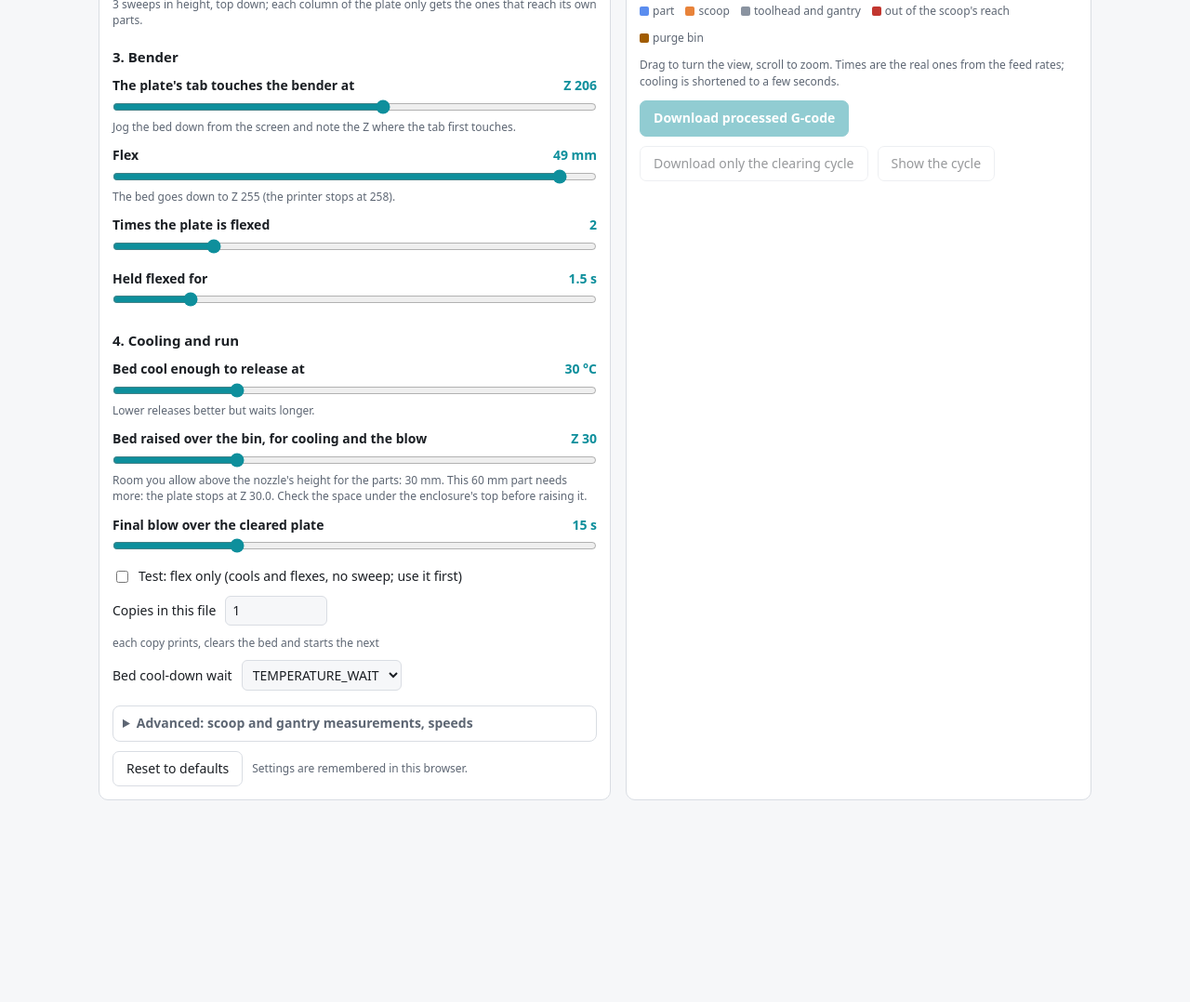
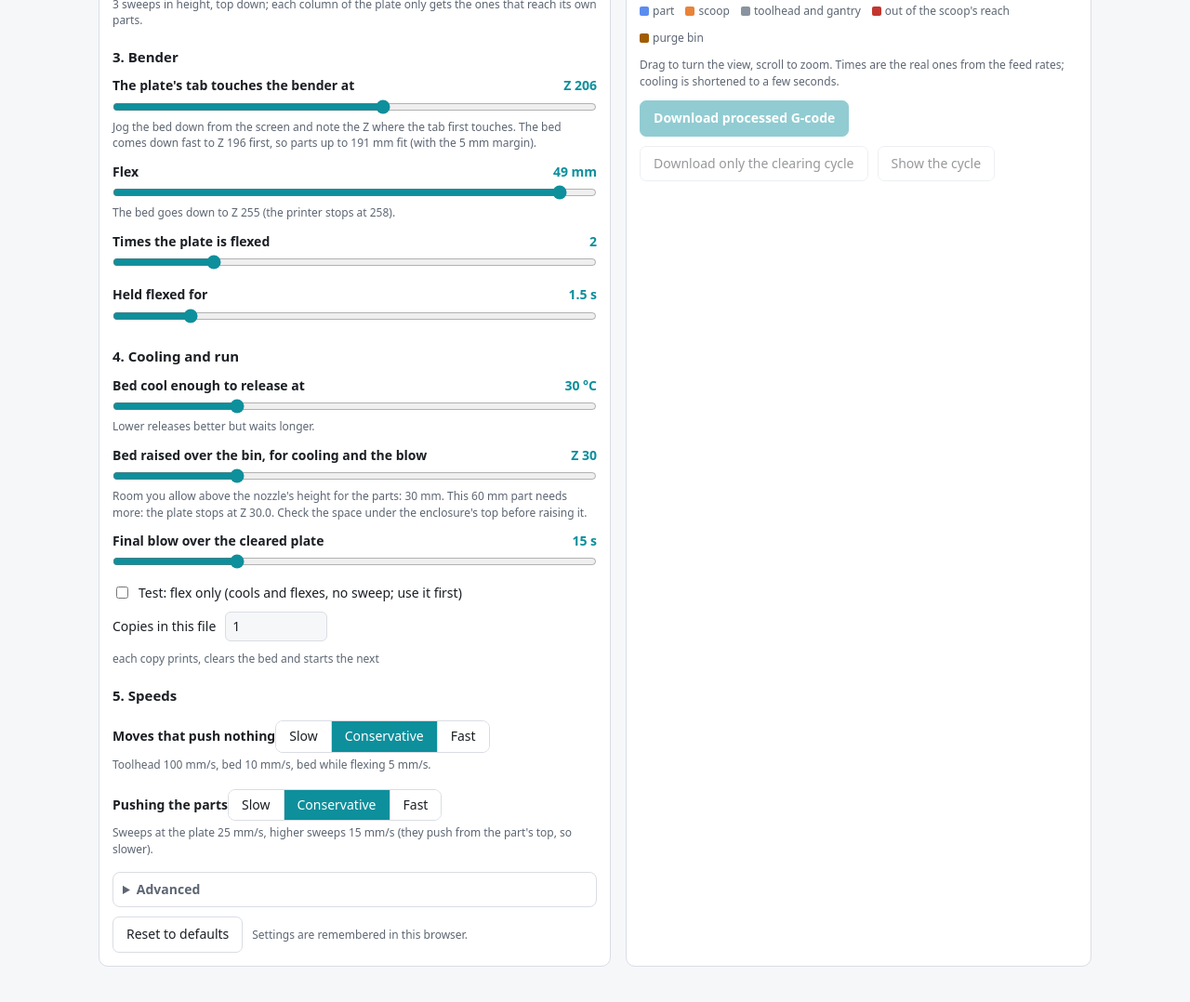
Before and after one commit to rome6/cc2-autoclear, a plain HTML site: page index.html in a window 1280 px wide. Shown: the part 666-1744 px from the top of the page at 93% size. Before the commit the page ends 1575 px from the top, so only its background shows below. Drawn offline with Linux system fonts and the light colour scheme.

Commit message:
Fixed scoop geometry, speed profiles, part limit from the bender
Drops the M190 R option (the CC2 runs Klipper's TEMPERATURE_WAIT) and the
scoop and gantry measurements from the page. The tallest part now follows the
bender: the bed approaches 10 mm above the touch point before flexing. Feed
rates come from two profiles, moves that push nothing and the pushes.

Co-Authored-By: Claude Opus 5.5 <noreply@anthropic.com>

```diff
--- a/index.html
+++ b/index.html
@@ -67,6 +67,12 @@ h2.step { margin-top: 20px; }
 .slider .why { color: var(--muted); font-size: 12px; }
 .slider.off { opacity: .5; }
 details.advanced { margin-top: 16px; }
+.speeds { display: grid; gap: 12px; }
+.speeds .why { color: var(--muted); font-size: 12px; margin-top: 4px; }
+.seg { display: inline-flex; border: 1px solid var(--edge); border-radius: 8px; overflow: hidden; margin-top: 6px; }
+.seg button { border: 0; border-radius: 0; padding: 6px 14px; background: var(--panel); }
+.seg button + button { border-left: 1px solid var(--edge); }
+.seg button.on { background: var(--accent); color: #fff; }
 details.advanced > summary { color: var(--muted); }
 details.advanced details { margin: 8px; }
 .viewer { position: relative; border: 1px solid var(--edge); border-radius: 10px; overflow: hidden; background: var(--stage); }
@@ -120,16 +126,15 @@ details.advanced details { margin: 8px; }
         <input type="number" id="copies" min="1" max="20" step="1" value="1">
         <span class="hint">each copy prints, clears the bed and starts the next</span>
       </div>
-      <div class="row">
-        <span>Bed cool-down wait</span>
-        <select id="bedWait">
-          <option value="klipper">TEMPERATURE_WAIT</option>
-          <option value="marlin">M190 R</option>
-        </select>
+
+      <h2 class="step">5. Speeds</h2>
+      <div class="speeds">
+        <div><b>Moves that push nothing</b><div class="seg" data-speed="travel"></div><div class="why" id="travelWhy"></div></div>
+        <div><b>Pushing the parts</b><div class="seg" data-speed="push"></div><div class="why" id="pushWhy"></div></div>
       </div>
 
       <details class="advanced">
-        <summary>Advanced: scoop and gantry measurements, speeds</summary>
+        <summary>Advanced</summary>
         <div id="groups"></div>
       </details>
       <div class="row">
@@ -181,6 +186,14 @@ const PLATE = 256, Y_FRONT = 0, Y_BACK = 256, X_MIN = 0, X_MAX = 256;
 const BIN_X = 51, BIN_Y = 264, BIN_Y_ENTRY = 257; // ELEGOO's own flush position (printer_dsp.cfg)
 const BEHIND = 10; // a column's push starts with the scoop this far behind its parts
 const TOP_Z = 3; // the bed's highest point while the toolhead waits over the bin
+const BEND_APPROACH = 10; // the bed comes down fast to this far above the bender's touch point
+// Speed profiles, mm/min: moves that push nothing (XY travel, Z, Z while flexing) and the pushes themselves
+// (the last sweep at the plate, and the higher ones).
+const SPEEDS = {
+  travel: { slow: { f_travel: 3000, f_z_fast: 300, f_z_bend: 180 }, normal: { f_travel: 6000, f_z_fast: 600, f_z_bend: 300 },
+            fast: { f_travel: 12000, f_z_fast: 900, f_z_bend: 450 } },
+  push: { slow: { f_push: 900, f_push_high: 600 }, normal: { f_push: 1500, f_push_high: 900 }, fast: { f_push: 3000, f_push_high: 1800 } },
+};
 const PASSES_MAX = 16, COLUMNS_MAX = 16, OBJECTS_MAX = 64, PURGE_SPAN = 64 * 1024;
 
 const FIELDS = [
@@ -198,7 +211,6 @@ const FIELDS = [
   ['first_pass_below_top', 28, 0, 150, 0, 'sweep', 'First sweep: plate at part height minus (mm)'],
   ['pass_step', 25, 1, 150, 0, 'sweep', 'Step between sweeps (mm)'],
   ['return_above_pass', 40, 1, 255, 0, 'sweep', 'Bed drop to return between columns (mm)'],
-  ['max_part_height', 180, 1, 255, 0, 'sweep', 'Tallest part allowed (mm)'],
   ['margin', 5, 0, 50, 0, 'sweep', 'Margin above the tallest part (mm)'],
   ['bend_touch_z', 206, 0, 258, 0, 'bender', 'Z where the tab touches the bender'],
   ['bend_bottom_z', 255, 0, 258, 0, 'bender', 'Z of the bed fully down'],
@@ -219,7 +231,13 @@ const GROUPS = { scoop: 'Scoop', sweep: 'Sweeps', bender: 'Bender', speed: 'Temp
 function defaults() {
   const v = {};
   for (const [key, value] of FIELDS) v[key] = value;
-  return { v, marlinWait: false, bendOnly: false };
+  v.bend_before_z = v.bend_touch_z - BEND_APPROACH;
+  return { v, bendOnly: false, travel: 'normal', push: 'normal' };
+}
+// The feed rates of a speed profile into the settings.
+function applySpeeds(s) {
+  Object.assign(s.v, SPEEDS.travel[s.travel] || SPEEDS.travel.normal, SPEEDS.push[s.push] || SPEEDS.push.normal);
+  return s;
 }
 function valueValid(key, value) {
   const f = FIELDS.find(x => x[0] === key);
@@ -278,8 +296,8 @@ function warnings(height, s) {
 function refusal(height, back, s, sweep) {
   const v = s.v;
   if (!(height > 0)) return 'The part height is unknown';
-  if (height > v.max_part_height) return 'The part is taller than the maximum part height';
-  if (height + v.margin > v.bend_before_z) return 'The part does not fit under the toolhead while the plate is flexed';
+  if (height + v.margin > v.bend_before_z)
+    return `The part is too tall for the bender: up to ${fixed(v.bend_before_z - v.margin, 1)} mm fits under the nozzle with the bed at Z ${g(v.bend_before_z)}, where the flexing starts`;
   if (!(v.bend_before_z < v.bend_touch_z && v.bend_touch_z < v.bend_bottom_z))
     return 'The bender heights must rise from the fast move to the touch point to the bottom';
   if (!sweep) return null;
@@ -339,8 +357,7 @@ function cycle(height, layout, s, sweep) {
   park();
   line('M106 S255 ; part fan');
   line('M106 P2 S255 ; auxiliary fan onto the plate');
-  if (s.marlinWait) line(`M190 R${release} ; wait for the bed to cool to ${release} C`);
-  else line(`TEMPERATURE_WAIT SENSOR=heater_bed MAXIMUM=${release} ; wait for the bed to cool to ${release} C`);
+  line(`TEMPERATURE_WAIT SENSOR=heater_bed MAXIMUM=${release} ; wait for the bed to cool to ${release} C`);
   line('M107');
   line('M106 P2 S0');
   line("; --- flex: the plate's tab rests on the bender and the plate bends ---");
@@ -543,17 +560,23 @@ function clearOnly(info, s, name) {
 const STORE = 'cc2-autoclear-settings';
 let settings = load(), source = null, info = null, fileName = '';
 
+// The scoop and the gantry are the printer's and the mount's own: always the defaults. The bed's fast
+// approach follows the bender's touch point, and the feed rates follow the speed profiles.
+const FIXED_KEYS = new Set(FIELDS.filter(f => f[5] === 'scoop').map(f => f[0]).concat(['bend_before_z',
+  'f_travel', 'f_z_fast', 'f_z_bend', 'f_push', 'f_push_high']));
 function load() {
   const s = defaults();
   try {
     const saved = JSON.parse(localStorage.getItem(STORE) || '{}');
-    for (const [key] of FIELDS) if (valueValid(key, saved.v?.[key])) s.v[key] = saved.v[key];
-    s.marlinWait = saved.marlinWait === true;
+    for (const [key] of FIELDS) if (!FIXED_KEYS.has(key) && valueValid(key, saved.v?.[key])) s.v[key] = saved.v[key];
+    if (SPEEDS.travel[saved.travel]) s.travel = saved.travel;
+    if (SPEEDS.push[saved.push]) s.push = saved.push;
   } catch {}
-  return s;
+  s.v.bend_before_z = s.v.bend_touch_z - BEND_APPROACH;
+  return applySpeeds(s);
 }
 function save() {
-  try { localStorage.setItem(STORE, JSON.stringify({ v: settings.v, marlinWait: settings.marlinWait })); } catch {}
+  try { localStorage.setItem(STORE, JSON.stringify({ v: settings.v, travel: settings.travel, push: settings.push })); } catch {}
 }
 const $ = id => document.getElementById(id);
 const esc = t => String(t).replace(/[&<>"]/g, c => ({ '&': '&amp;', '<': '&lt;', '>': '&gt;', '"': '&quot;' }[c]));
@@ -568,7 +591,7 @@ function renderFields() {
   const groups = $('groups');
   groups.innerHTML = '';
   for (const [group, title] of Object.entries(GROUPS)) {
-    const keys = FIELDS.filter(f => f[5] === group && !SLIDER_KEYS.has(f[0]));
+    const keys = FIELDS.filter(f => f[5] === group && !SLIDER_KEYS.has(f[0]) && !FIXED_KEYS.has(f[0]));
     if (!keys.length) continue;
     const d = document.createElement('details');
     d.innerHTML = `<summary>${title}</summary><div class="fields"></div>`;
@@ -588,7 +611,6 @@ function renderFields() {
     }
     groups.appendChild(d);
   }
-  $('bedWait').value = settings.marlinWait ? 'marlin' : 'klipper';
 }
 
 // One labelled slider. `model()` gives { min, max, step, value, text, why, off } for the current file and
@@ -683,11 +705,13 @@ function buildSliders() {
     why: 'Repeat it if loose bits stay behind.' }), value => { settings.v.last_pass_repeats = value; });
 
   slider(bd, 'The plate\'s tab touches the bender at', () => ({ min: 150, max: 250, step: 0.5, value: settings.v.bend_touch_z,
-    text: `Z ${settings.v.bend_touch_z}`, why: 'Jog the bed down from the screen and note the Z where the tab first touches.' }), value => {
+    text: `Z ${settings.v.bend_touch_z}`, why: `Jog the bed down from the screen and note the Z where the tab first touches. `
+      + `The bed comes down fast to Z ${settings.v.bend_touch_z - BEND_APPROACH} first, so parts up to `
+      + `${mm(settings.v.bend_touch_z - BEND_APPROACH - settings.v.margin)} fit (with the ${mm(settings.v.margin)} margin).` }), value => {
     const v = settings.v, flex = v.bend_bottom_z - v.bend_touch_z;
     v.bend_touch_z = value;
     v.bend_bottom_z = Math.min(258, value + flex);
-    if (v.bend_before_z >= value) v.bend_before_z = value - 5;
+    v.bend_before_z = value - BEND_APPROACH;
   });
   slider(bd, 'Flex', () => {
     const v = settings.v;
@@ -1059,8 +1083,7 @@ for (const ev of ['dragleave', 'drop']) $('drop').addEventListener(ev, e => { e.
 $('drop').addEventListener('drop', e => e.dataTransfer.files[0] && open(e.dataTransfer.files[0]));
 $('bendOnly').addEventListener('change', update);
 $('copies').addEventListener('input', update);
-$('bedWait').addEventListener('change', () => { settings.marlinWait = $('bedWait').value === 'marlin'; save(); update(); });
-$('reset').addEventListener('click', () => { settings = defaults(); save(); renderFields(); update(); });
+$('reset').addEventListener('click', () => { settings = applySpeeds(defaults()); save(); renderFields(); update(); });
 $('showCycle').addEventListener('click', () => { $('cycle').hidden = !$('cycle').hidden; });
 function saveFile(text, name) {
   const url = URL.createObjectURL(new Blob([text], { type: 'text/plain' }));
@@ -1082,8 +1105,24 @@ $('download').addEventListener('click', () => {
   saveFile(result.text, stem + suffix + '.gcode');
 });
 
+const PROFILE_NAMES = { slow: 'Slow', normal: 'Conservative', fast: 'Fast' };
+function renderSpeeds() {
+  for (const box of document.querySelectorAll('.seg')) {
+    const kind = box.dataset.speed;
+    box.innerHTML = Object.entries(PROFILE_NAMES).map(([id, name]) =>
+      `<button data-id="${id}" class="${settings[kind] === id ? 'on' : ''}">${name}</button>`).join('');
+    box.querySelectorAll('button').forEach(b => b.addEventListener('click', () => {
+      settings[kind] = b.dataset.id;
+      applySpeeds(settings); save(); renderSpeeds(); update();
+    }));
+  }
+  const t = SPEEDS.travel[settings.travel], p = SPEEDS.push[settings.push], mms = f => `${Math.round(f / 60)} mm/s`;
+  $('travelWhy').textContent = `Toolhead ${mms(t.f_travel)}, bed ${mms(t.f_z_fast)}, bed while flexing ${mms(t.f_z_bend)}.`;
+  $('pushWhy').textContent = `Sweeps at the plate ${mms(p.f_push)}, higher sweeps ${mms(p.f_push_high)} (they push from the part's top, so slower).`;
+}
 renderFields();
 buildSliders();
+renderSpeeds();
 update();
 </script>
 </body>
```
Also changed, not shown: 1 other file.
